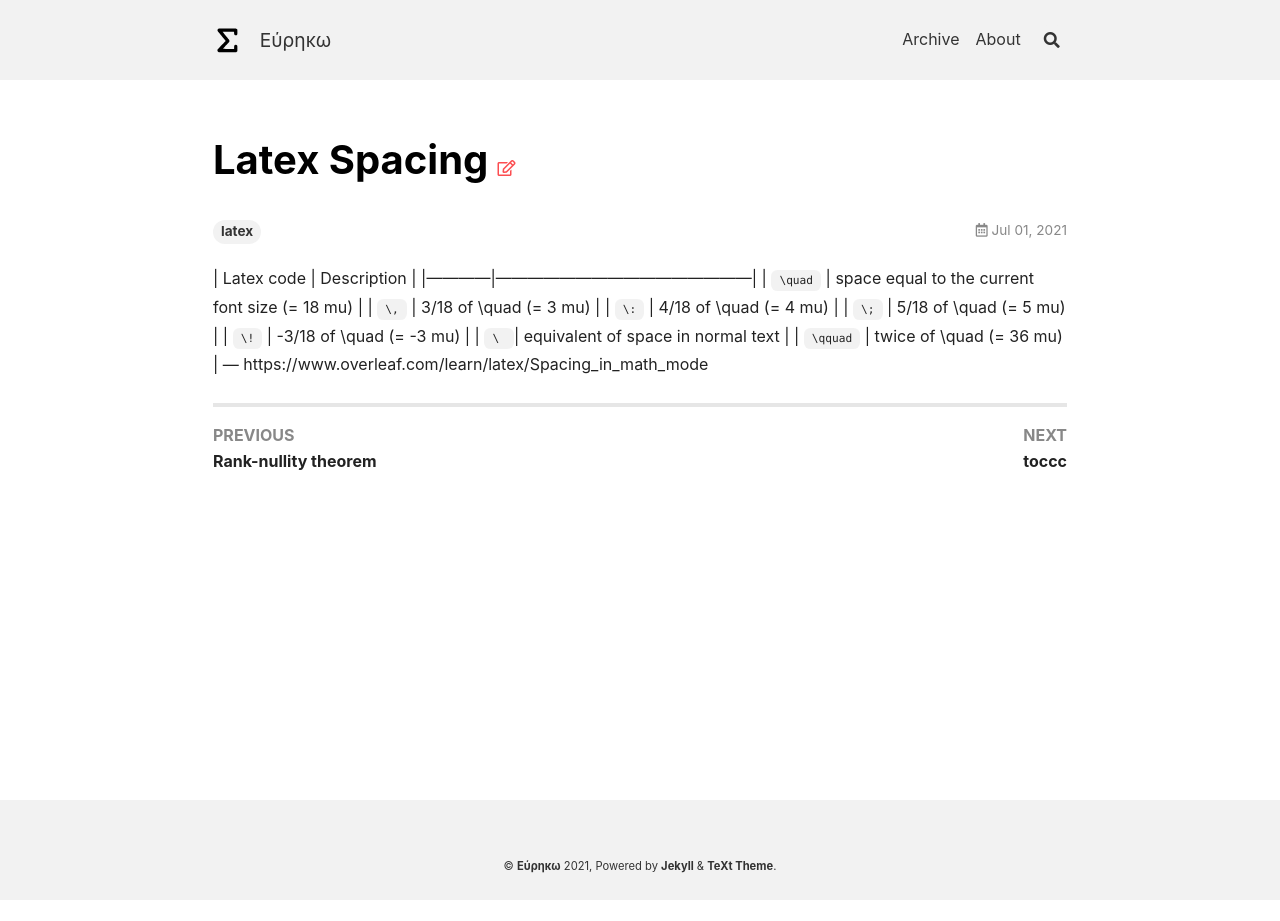
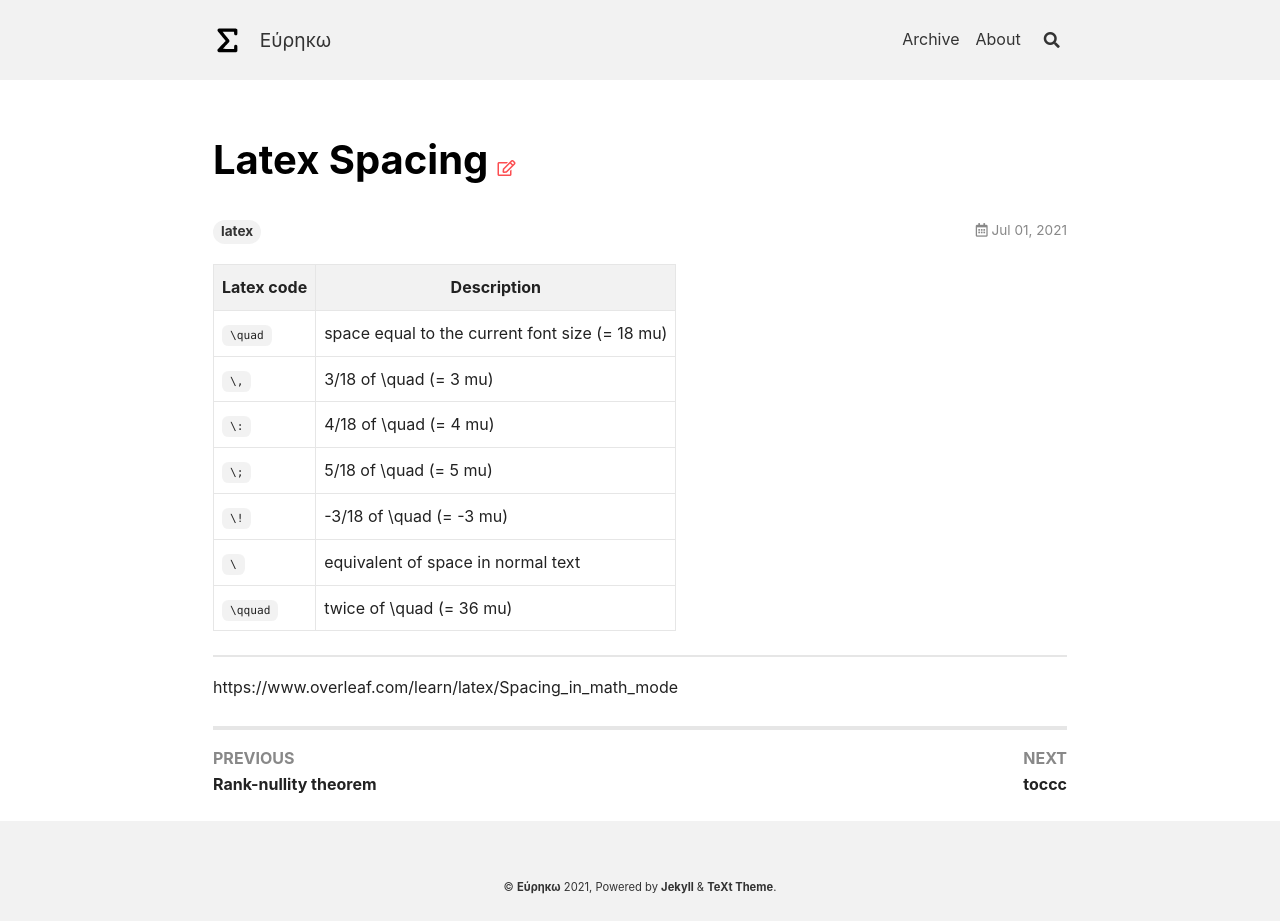
Before and after one commit to Yonderz/yonderz.github.io, a Jekyll site: the page built from _posts/2021-07-01-latex-spacing.md, in a window 1280 px wide. Built offline with Jekyll 4.4.1, drawn with Linux system fonts in a browser that asks for light colours; before the commit the page ends 900 px from its top, so only the background shows below that.

Commit message:
discard hr css changes

```diff
--- a/_posts/2021-07-01-latex-spacing.md
+++ b/_posts/2021-07-01-latex-spacing.md
@@ -11,5 +11,6 @@
 | `\!`       | -3/18 of \quad (= -3 mu)                       |
 | `\ `       | equivalent of space in normal text             |
 | `\qquad`   | twice of \quad (= 36 mu)                       |
+
 ---
 https://www.overleaf.com/learn/latex/Spacing_in_math_mode
--- a/_sass/common/classes/_horizontal-rules.scss
+++ b/_sass/common/classes/_horizontal-rules.scss
@@ -1,14 +1,8 @@
 @mixin horizontal-rules() {
-  &::before {
-    display: block;
-    font-size: map-get($base, font-size-h2);
-    color: $text-color-l;
-    text-align: center;
-    letter-spacing: map-get($spacers, 4);
-    content: "...";
-  }
+
 }
 
 .horizontal-rules {
   @include horizontal-rules();
+
 }
--- a/_sass/components/_article-content.scss
+++ b/_sass/components/_article-content.scss
@@ -39,7 +39,9 @@
     @include split-line(bottom);
   }
   hr {
-    border: none;
+    @include split-line(bottom, 2px, default);
+    margin-top: map-get($spacers, 4);
+    margin-bottom: map-get($spacers, 3);
     @include horizontal-rules();
   }
   blockquote {
```
